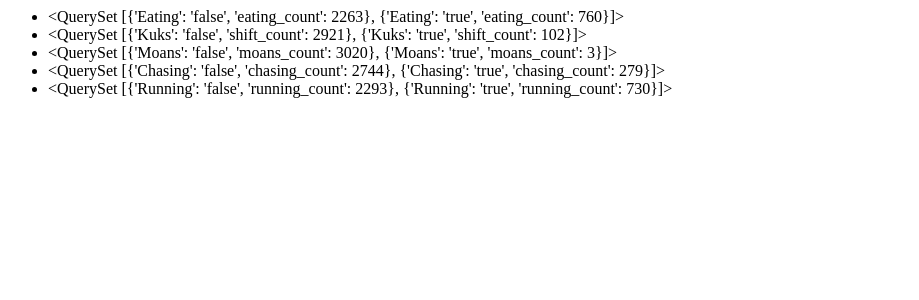
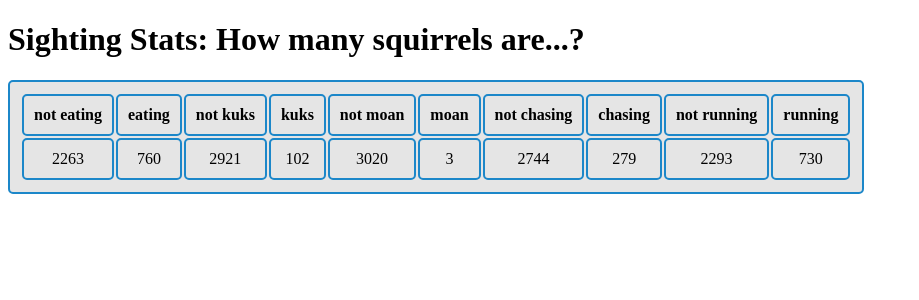
Before and after one commit to Tsr2121/TommyLaraProjectFinal, a Django app: page /sightings/stats in a window 1280 px wide. Shown: the top 300 px of the page, without its empty margins (0-919 px from the left). Run offline with Django 3.2, Linux system fonts and the light colour scheme; data comes from the database, SQL or seed files in the repository.

Commit message:
beautify stats

```diff
--- a/squirreltracker/tracking/templates/tracking/stats.html
+++ b/squirreltracker/tracking/templates/tracking/stats.html
@@ -1,15 +1,45 @@
+<!doctype html>
+<html lang="en">
+  <head>
+    <h1 class="Sightings">Sighting Stats: How many squirrels are...?</h1>
+      <title>Sighting Stats</title>
+      <style>
+      table, td, th {
+      padding: 10px;
+      border: 2px solid #1c87c9;
+      border-radius: 5px;
+      background-color: #e5e5e5;
+      text-align: center;
+      }
+    </style>
+    </head>
+        <body>
+          <table>
+            <tr>
+              <th>not eating</th>
+              <th>eating</th>
+              <th>not kuks</th>
+              <th>kuks</th>
+              <th>not moan</th>
+              <th>moan</th>
+              <th>not chasing</th>
+              <th>chasing</th>
+              <th>not running</th>
+              <th>running</th>
+                <tr>
 
-  <ul>
-  		<li>{{ eating_count }}</li>
-        <li>{{ kuks_count }}</li>
-        <li>{{ moans_count }}</li>
-        <li>{{ chasing_count }}</li>
-        <li>{{ running_count }}</li>
-        <table>
-  			{% for r in results %}
-    			{% cycle '<tr>' '' '' '' %}
-      			<td>{{r.content}}</td>
-    			{% cycle '' '' '' '</tr>' %}
-  			{% endfor %}
-		</table>
-  </ul>
+                  <td>{{ not_eating }}</td>
+                  <td>{{ eating }}</td>
+                  <td>{{ not_kuks }}</td>
+                  <td>{{ kuks }}</td>
+                  <td>{{ not_moan }}</td>
+                  <td>{{ moan }}</td>
+                  <td>{{ not_chasing }}</td>
+                  <td>{{ chasing }}</td>
+                  <td>{{ not_running }}</td>
+                  <td>{{ running }}</td>
+
+                </tr>
+
+          </table>
+        </body>
--- a/squirreltracker/tracking/views.py
+++ b/squirreltracker/tracking/views.py
@@ -65,37 +65,40 @@ def add_squirrel(request):
 
 def squirrel_stats(request):
 	squirrels = Squirrel.objects.all()
-	#total_num = Squirrel.objects.all().aggregate(Avg('Date'))
 
-
-	#eating_count=0
-	#for i in Squirrel.objects.all():
- 		#if i.Eating == True:
- 			#eating_count+=1
-
- 	#print ('Number of squirrels eating was', eating_count)
-
- 	#eating_stat = Squirrel.objects.values('Eating').order_by('Eating').annotate(eating_count=Count('Eating'))
-
-#def squirrel_stats(request):
-	#squirrels = Squirrel.objects.all()
 	eating_count = Squirrel.objects.values('Eating').order_by('Eating').annotate(eating_count=Count('Eating'))
-	kuks_count = Squirrel.objects.values('Kuks').order_by('Kuks').annotate(shift_count=Count('Kuks'))
+	kuks_count = Squirrel.objects.values('Kuks').order_by('Kuks').annotate(kuks_count=Count('Kuks'))
 	moans_count = Squirrel.objects.values('Moans').order_by('Moans').annotate(moans_count=Count('Moans'))
 	chasing_count = Squirrel.objects.values('Chasing').order_by('Chasing').annotate(chasing_count=Count('Chasing'))
 	running_count = Squirrel.objects.values('Running').order_by('Running').annotate(running_count=Count('Running'))
-	results = [eating_count, kuks_count, moans_count, chasing_count, running_count]
-
+	not_eating = eating_count[0]['eating_count']
+	eating = eating_count[1]['eating_count']
+	not_kuks = kuks_count[0]['kuks_count']
+	kuks = kuks_count[1]['kuks_count']
+	not_moan = moans_count[0]['moans_count']
+	moan = moans_count[1]['moans_count']
+	not_chasing = chasing_count[0]['chasing_count']
+	chasing = chasing_count[1]['chasing_count']
+	not_running = running_count[0]['running_count']
+	running = running_count[1]['running_count']
 
 
 	context = {
-		#'squirrels': squirrels,
 		'eating_count': eating_count,
 		'kuks_count': kuks_count,
 		'moans_count': moans_count,
 		'chasing_count': chasing_count,
 		'running_count': running_count,
-		'results': results,
+		'not_eating': not_eating,
+		'eating': eating,
+		'not_kuks': not_kuks,
+		'kuks': kuks,
+		'not_moan': not_moan,
+		'moan': moan,
+		'not_chasing': not_chasing,
+		'chasing': chasing,
+		'not_running': not_running,
+		'running': running,
 
 
 	}
```
